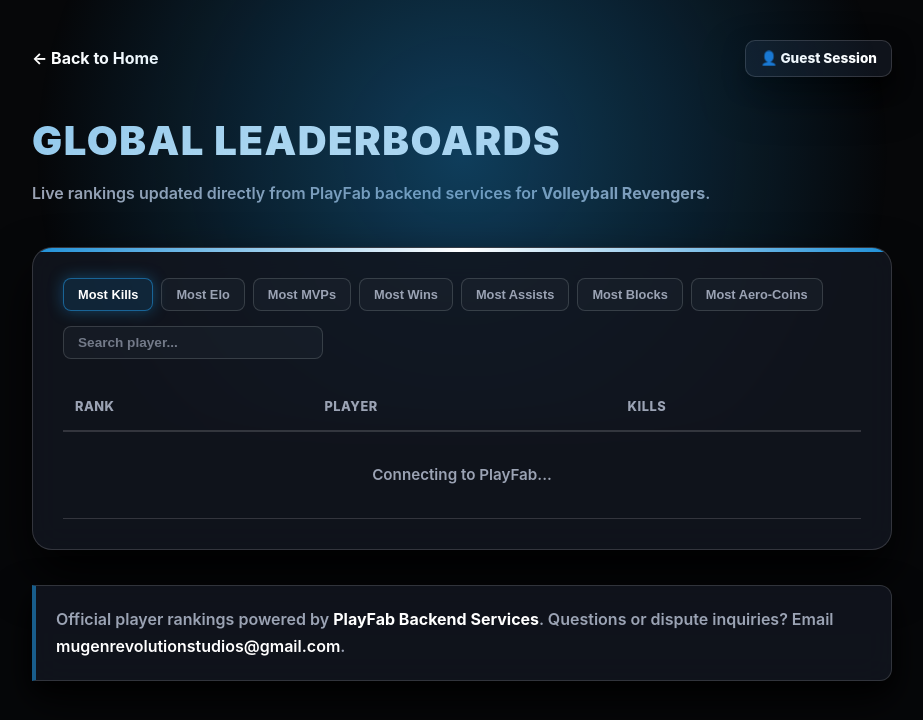
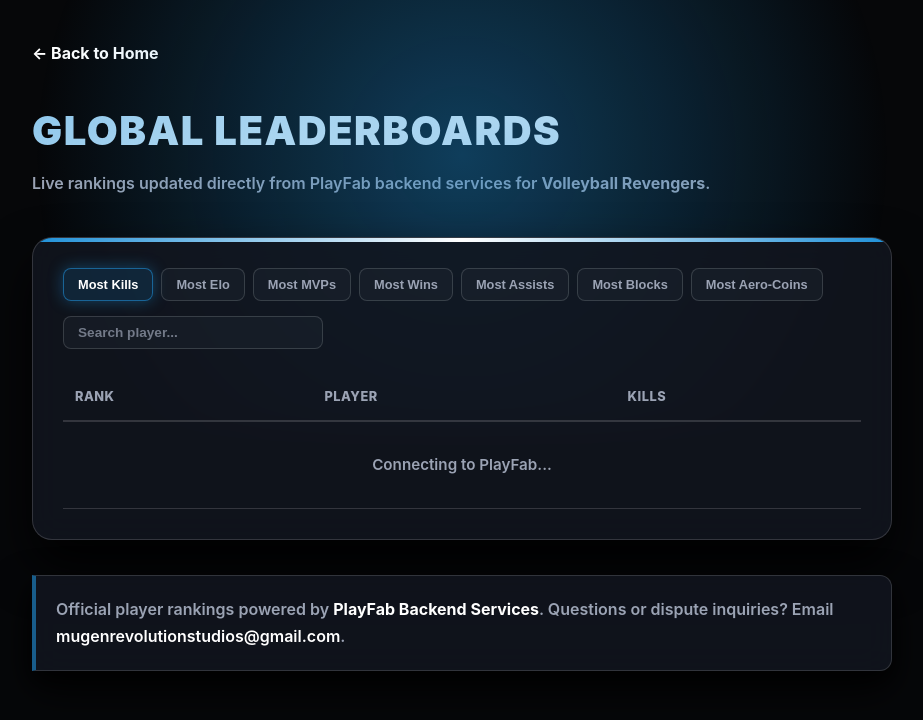
Before and after one commit to fpzard-eng/Volleyball-Revengers, a plain HTML site: page leaderboard.html in a window 1280 px wide. Shown: the whole page, without its empty margins (178-1101 px from the left). Drawn offline with Linux system fonts and the light colour scheme; a script that the page names is missing.

Commit message:
Update leaderboard.html

```diff
--- a/leaderboard.html
+++ b/leaderboard.html
@@ -242,9 +242,6 @@
 
     <div class="nav-bar">
         <a href="home">← Back to Home</a>
-        <div class="guest-badge">
-            <span>👤 Guest Session</span>
-        </div>
     </div>
 
     <h1 class="holo-text">Global Leaderboards</h1>
```
